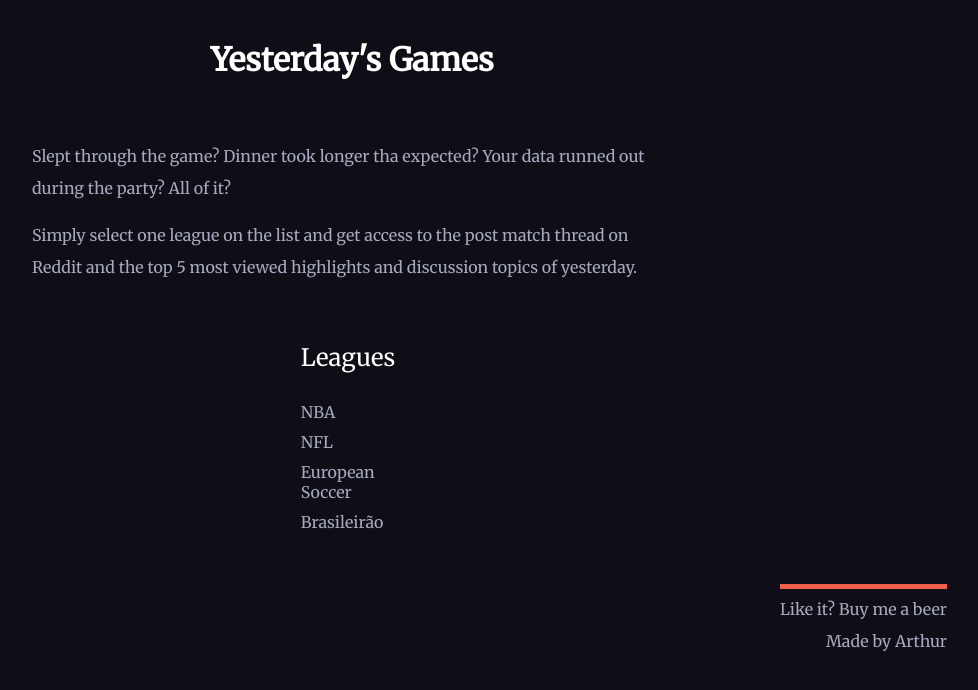
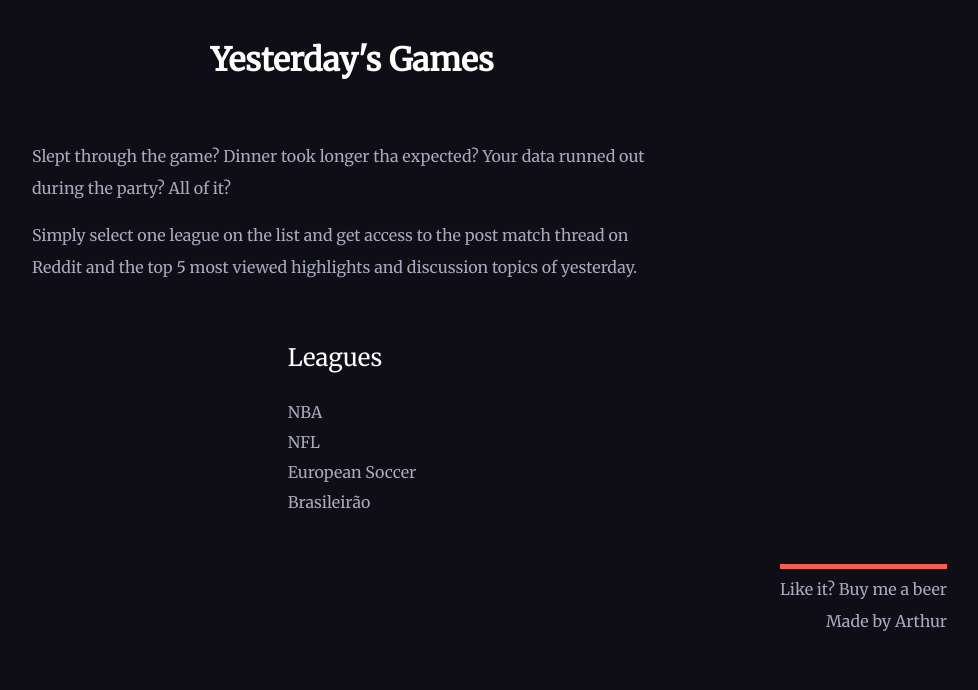
Before and after one commit to arthur-dias/yesterdaysgames, a Next.js app: page / in a window 1280 px wide. Shown: the top 690 px of the page, without its empty margins (288-1266 px from the left). Built offline with nearby package versions, Linux system fonts and the light colour scheme.

Commit message:
Changed component rendered on Index page

```diff
--- a/components/ContentNav.js
+++ b/components/ContentNav.js
@@ -4,11 +4,13 @@ import styles from '../styles/ContentNav.module.css'
 const ContentNav = () => {
   return (
     <div className={styles.nav}>
-      <p className={styles.title}>Leagues</p>
-      <Link href='/nba'>NBA</Link>
-      <Link href='/nfl'>NFL</Link>
-      <Link href='/europeanSoccer'>European Soccer</Link>
-      <Link href='/brasileirao'>Brasileirão</Link>
+      <div className={styles.nav__content}>
+        <p className={styles.title}>Leagues</p>
+        <Link href='/nba'>NBA</Link>
+        <Link href='/nfl'>NFL</Link>
+        <Link href='/europeanSoccer'>European Soccer</Link>
+        <Link href='/brasileirao'>Brasileirão</Link>
+      </div>
     </div>
   )
 }
--- a/pages/index.js
+++ b/pages/index.js
@@ -1,5 +1,5 @@
 import Head from 'next/head'
-import Content from '../components/Content'
+import ContentNav from '../components/ContentNav'
 
 export default function Home() {
   return (
@@ -13,7 +13,7 @@ export default function Home() {
         <link rel='icon' href='../public/favicon.ico' />
       </Head>
 
-      <Content />
+      <ContentNav />
     </div>
   )
 }
--- a/styles/ContentNav.module.css
+++ b/styles/ContentNav.module.css
@@ -1,4 +1,13 @@
 .nav {
+  display: flex;
+  flex-direction: column;
+  align-items: flex-start;
+  justify-content: flex-end;
+  flex-basis: 10%;
+  margin: 0 auto 25px;
+}
+
+.nav__content {
   display: flex;
   flex-direction: column;
   align-items: flex-start;
--- a/styles/HighlightsList.module.css
+++ b/styles/HighlightsList.module.css
@@ -7,7 +7,7 @@
   margin: 0;
   margin-bottom: 35px;
   padding: 0;
-  color: #a7a9be;
+  color: #fffffe;
 }
 
 .list {
--- a/styles/ResultsList.module.css
+++ b/styles/ResultsList.module.css
@@ -7,7 +7,7 @@
   margin: 0;
   margin-bottom: 35px;
   padding: 0;
-  color: #a7a9be;
+  color: #fffffe;
 }
 
 .list {
```
